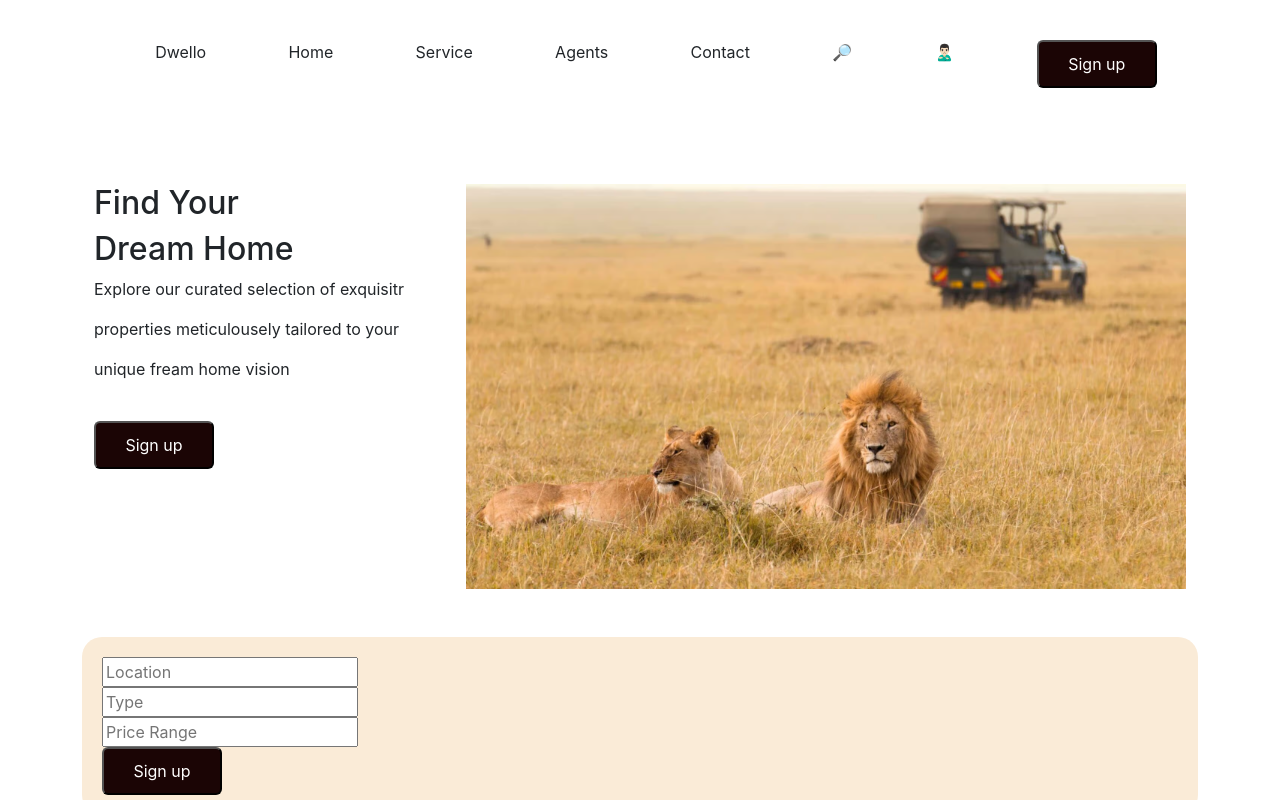
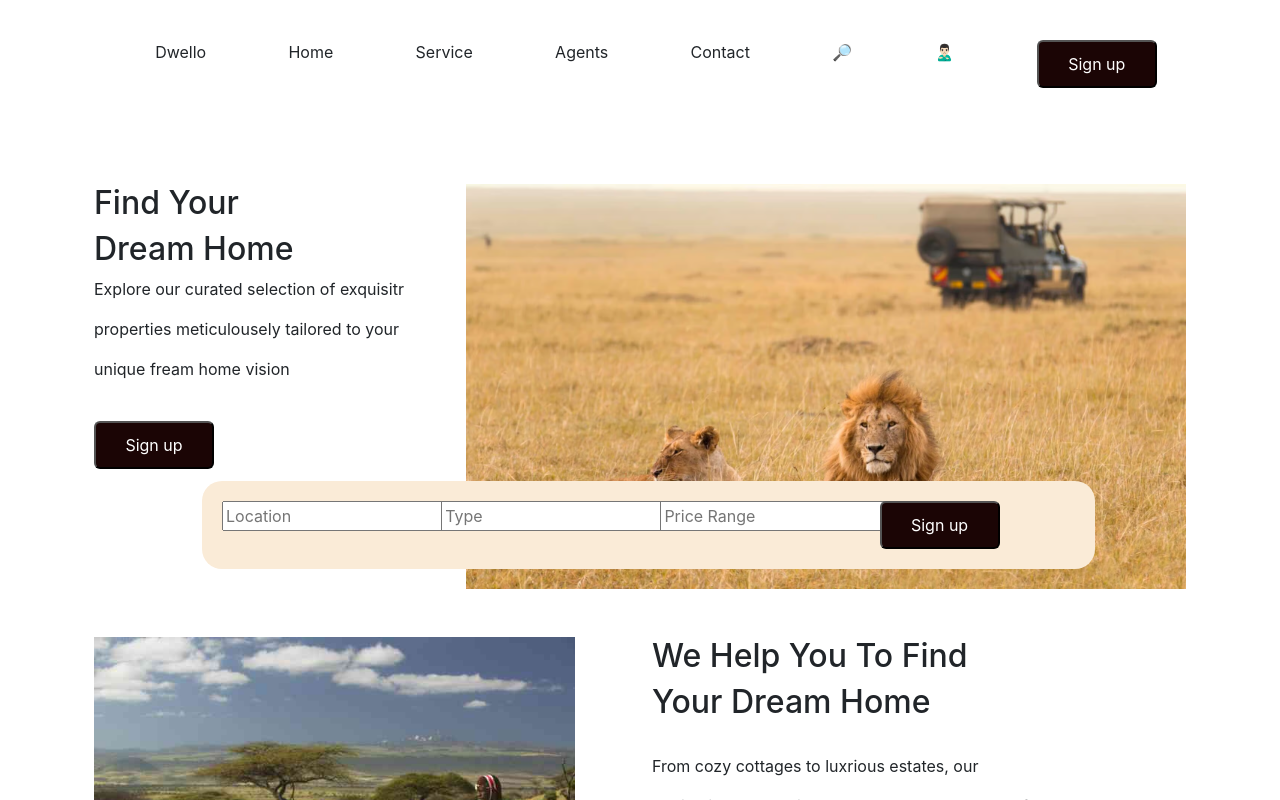
Before and after one commit to primehta17/project-startup, a React (Create React App) app in the folder frontend/: page / in a window 1280 px wide. Shown: the top 800 px of the page. Built offline with nearby package versions, Linux system fonts and the light colour scheme.

Commit message:
revert changes

```diff
--- a/frontend/src/Pages/Search.css
+++ b/frontend/src/Pages/Search.css
@@ -2,18 +2,18 @@
   background-color: antiquewhite;
   padding:20px;
   border-radius: 20px;
-  /* position: absolute;
+  position: absolute;
   bottom:20px;
   left:120px;
-  width:80%; */
+  width:80%;
 }
 
 
-@media (max-width: 400px) and (min-width: 300px){
-  /* .searchContainer{
+@media (max-width: 600px) and (min-width: 300px){
+  .searchContainer{
     position: relative;
     bottom:0px;
     left:0px;
     width:100%;
-  } */
+  }
 }
--- a/frontend/src/Pages/Search.js
+++ b/frontend/src/Pages/Search.js
@@ -3,7 +3,6 @@ function Search(){
     return(
         <div className="container searchContainer mt-5">
             <div className="row">
-                <form action="./" method="POST">
             <div className="col-md-3">
                 <input className="inputs" placeholder="Location" />
             </div>
@@ -16,7 +15,6 @@ function Search(){
             <div className="col-md-3">
                 <button className="signup">Sign up</button>
             </div>
-                </form>
             </div>
         </div>
     )
```
Lines whose indentation alone changed are shown as unchanged.
